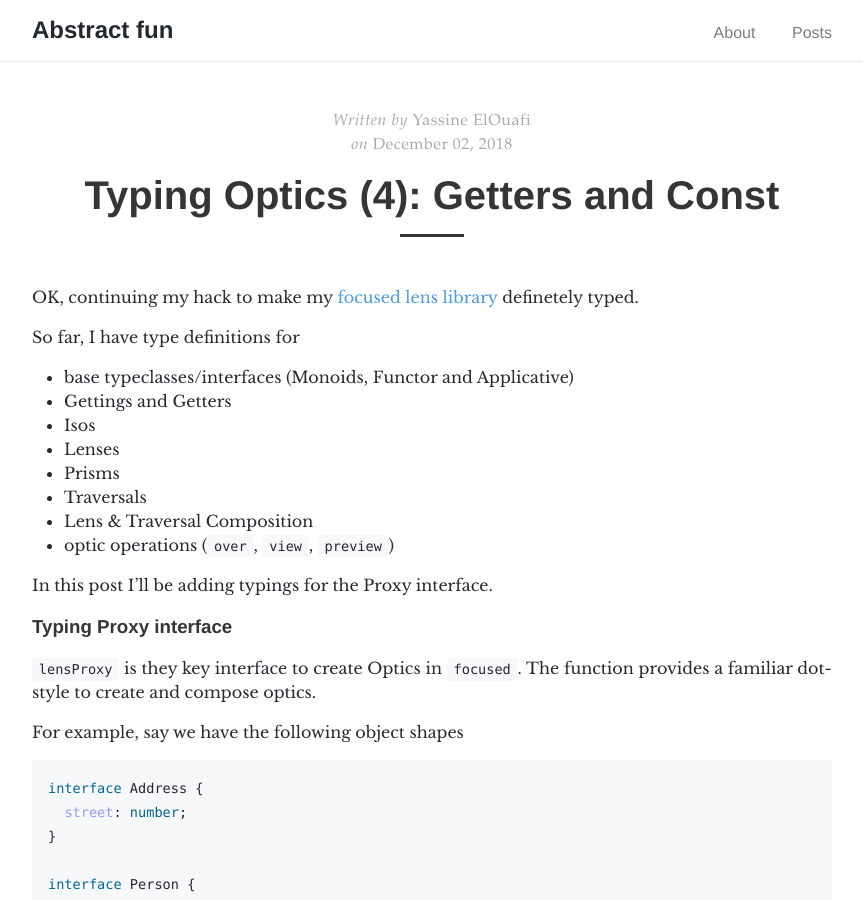
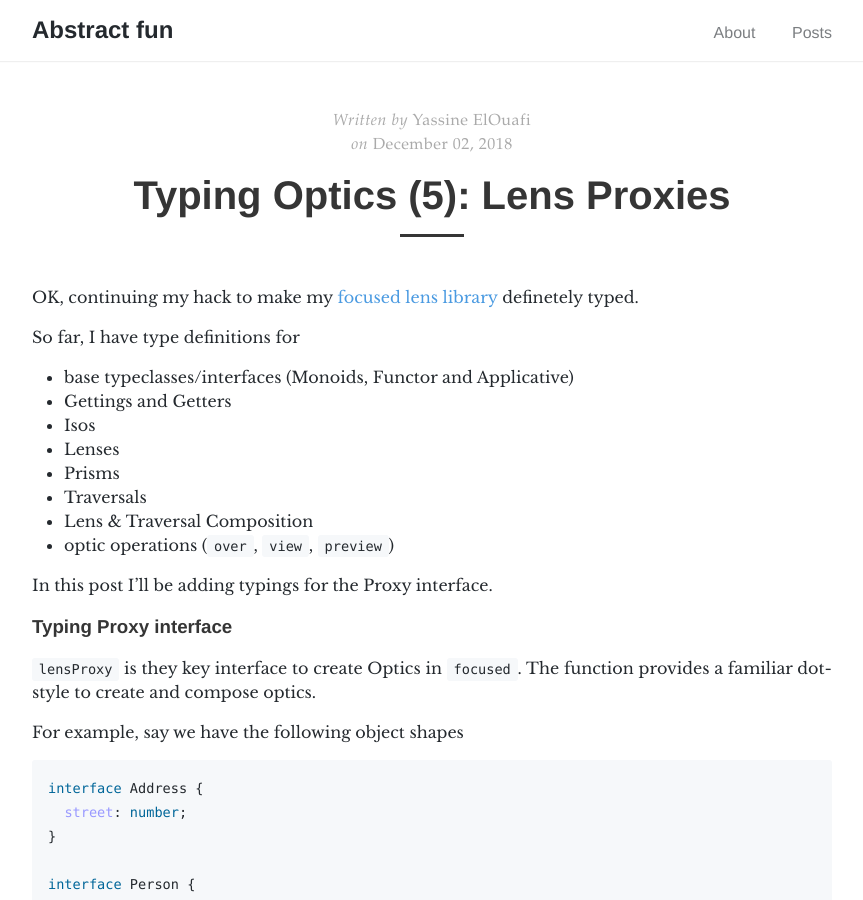
Before and after one commit to fnayre/fnayre.github.io, a Jekyll site: the page built from _posts/2018-12-02-typing-optics-5.md, in a window 1280 px wide and 900 px high. Shown: the whole window, without its empty margins (208-1071 px from the left). Built offline with Jekyll 4.4.1, drawn with Linux system fonts in a browser that asks for light colours; comment, search, counter and statistics services are not loaded.

Commit message:
correct title

```diff
--- a/_posts/2018-12-02-typing-optics-5.md
+++ b/_posts/2018-12-02-typing-optics-5.md
@@ -1,7 +1,7 @@
 ---
 layout: post
 comments: true
-title: "Typing Optics (4): Getters and Const"
+title: "Typing Optics (5): Lens Proxies"
 date: 2018-12-02 16:02:27 +0100
 categories: optics
 ---
```
